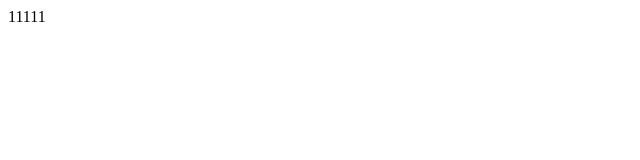
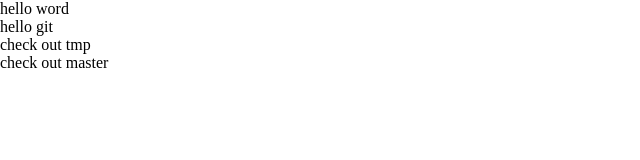
Before and after one commit to Digoooo0/tools, a plain HTML site: page tmp.html in a window 1280 px wide. Shown: the whole page, without its empty margins (0-640 px from the left). Drawn offline with Linux system fonts and the light colour scheme.

Commit message:
add tmp.html context

```diff
--- a/tmp.html
+++ b/tmp.html
@@ -1 +1,16 @@
-11111
+<!DOCTYPE html>
+<html lang="en">
+<head>
+    <meta charset="UTF-8">
+    <title>Title</title>
+    <link rel="stylesheet" href="css/index.css">
+</head>
+<body>
+<div> hello word</div>
+<div> hello git</div>
+<div> check out tmp</div>
+<div> check out master</div>
+</body>
+<script src="third-js/jquery-3.6.4.js"></script>
+<script src="js/index.js"></script>
+</html>
```
